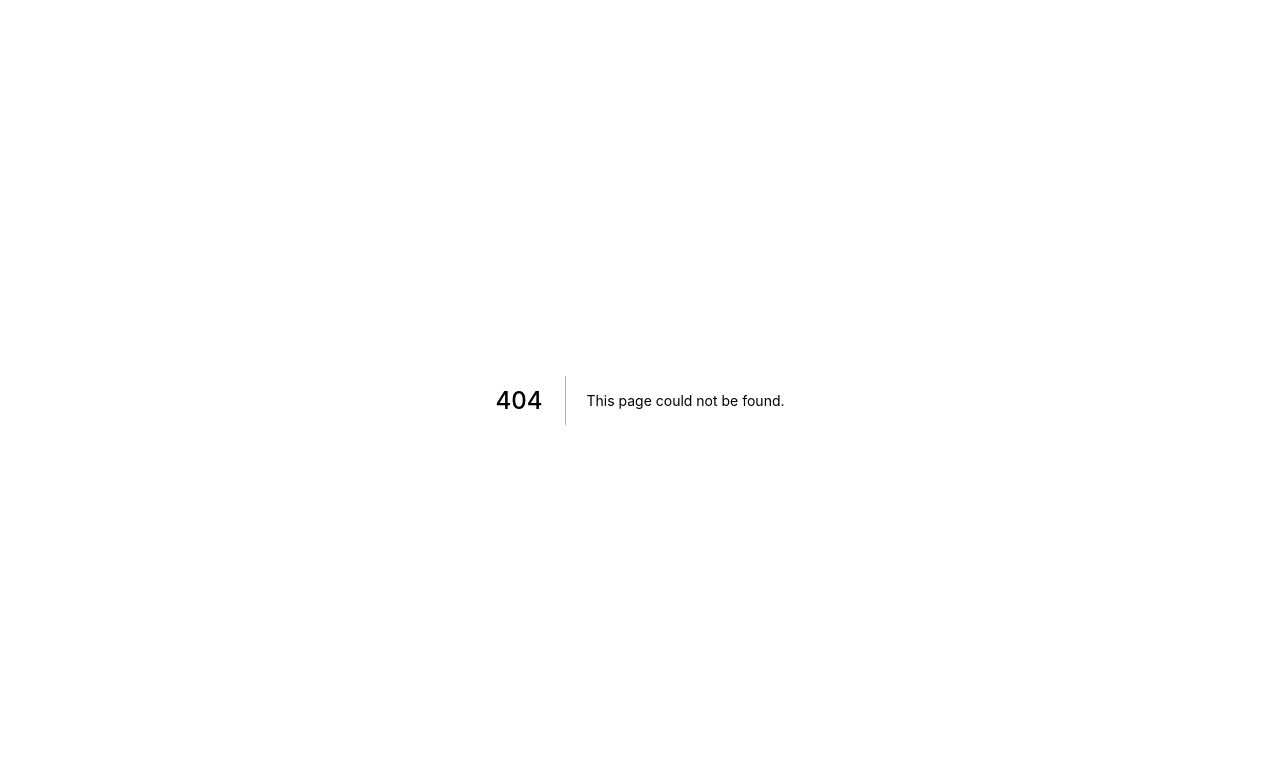
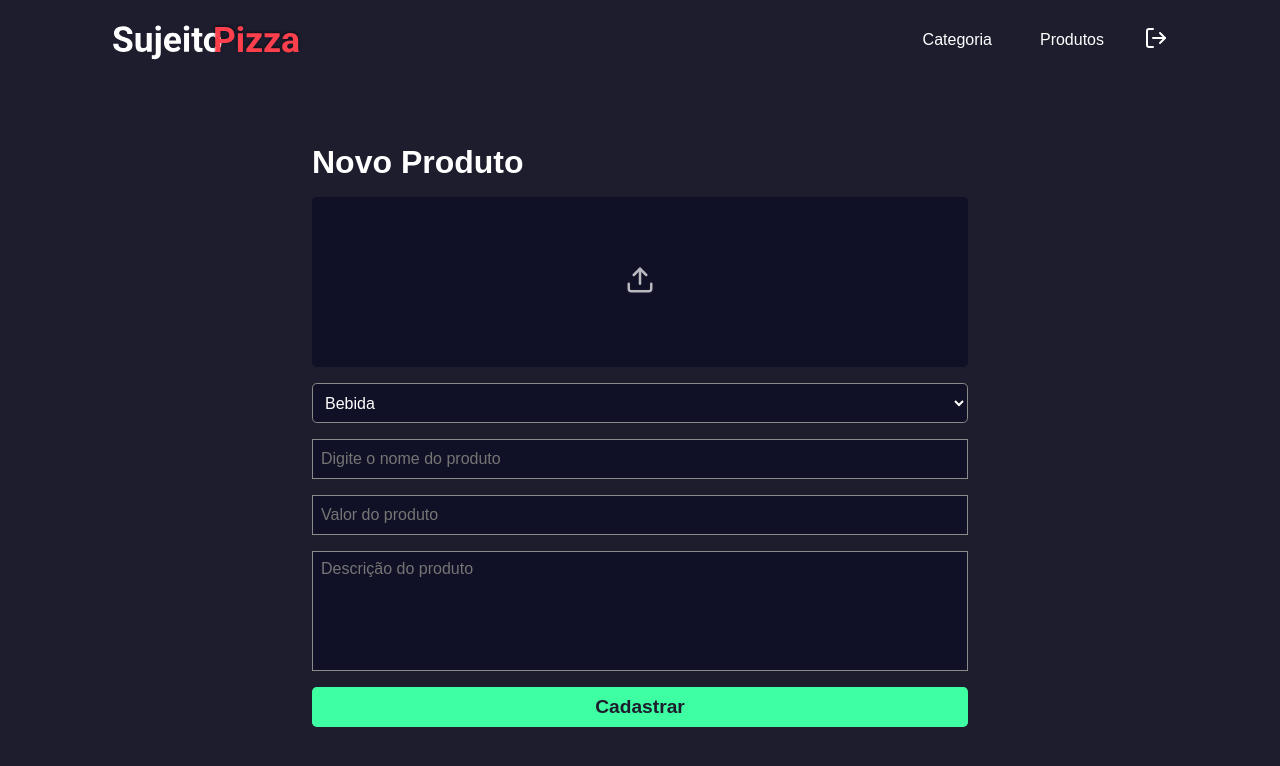
Before and after one commit to marcosJuniorPassarella/mjRestaurant-frontend, a Next.js app: page /product in a window 1280 px wide. Before the commit this address had no page. Shown: the top 766 px of the page. Built offline with nearby package versions, Linux system fonts and the light colour scheme.

Commit message:
main - Added product screen

```diff
--- a/src/components/Header/index.tsx
+++ b/src/components/Header/index.tsx
@@ -18,7 +18,7 @@
                         <a>Categoria</a>
                     </Link>
                     <Link href="/product">
-                        <a>Cardápio</a>
+                        <a>Produtos</a>
                     </Link>
                     <button onClick={signOut}>
                         <FiLogOut color='#fff' size={24} />
--- /dev/null
+++ b/src/pages/product/index.tsx
@@ -0,0 +1,99 @@
+import Head from 'next/head';
+import { Header } from '../../components/Header/index';
+import { canSSRAuth } from '../../utils/canSSRAuth';
+import styles from './styles.module.scss'
+import { FiUpload } from 'react-icons/fi'
+import { ChangeEvent, useState } from 'react';
+
+export default function Product() {
+    const [imgUrl, setImgUrl] = useState('');
+    const [image, setImage] = useState(null);
+
+    function handleFile(e: ChangeEvent<HTMLInputElement>) {
+        if (!e.target.files) {
+            return;
+        }
+        const image = e.target.files[0];
+        if (!image) {
+            return;
+        }
+        if (image.type === 'image/jpeg' || image.type === 'image/png') {
+            setImage(image);
+            setImgUrl(URL.createObjectURL(e.target.files[0]))
+        }
+    }
+
+    return (
+        <>
+            <Head>
+                <title>MjRestaurant - Novo Produto</title>
+            </Head>
+            <div className="">
+                <Header />
+
+                <main className={styles.container}>
+                    <h1>Novo Produto</h1>
+                    <form className={styles.form}>
+
+                        <label className={styles.labelImg}>
+                            <span>
+                                <FiUpload size={30} color="#fff" />
+                            </span>
+                            <input type="file" accept='image/png, image/jpeg'
+                                onChange={handleFile} />
+
+                            {imgUrl && (
+                                <img
+                                    className={styles.preview}
+                                    src={imgUrl}
+                                    alt="Foto do produto"
+                                    width={250}
+                                    height={250}
+                                />
+                            )}
+
+                        </label>
+
+                        <select>
+                            <option>Bebida</option>
+                            <option>Pizzas</option>
+                        </select>
+
+                        <input
+                            type="text"
+                            placeholder='Digite o nome do produto'
+                            className={styles.input}
+                        />
+
+                        <input
+                            type="text"
+                            placeholder='Valor do produto'
+                            className={styles.input}
+                        />
+
+                        <textarea
+                            placeholder='Descrição do produto'
+                            className={styles.input}
+                        />
+
+                        <button
+                            type='submit'
+                            className={styles.btnAdd}
+                        >
+                            Cadastrar
+                        </button>
+
+                    </form>
+
+                </main>
+
+            </div>
+        </>
+    )
+}
+
+export const getServerSidePros = canSSRAuth(async (ctx) => {
+    return {
+        props: {}
+    }
+})
--- /dev/null
+++ b/src/pages/product/styles.module.scss
@@ -0,0 +1,88 @@
+.container {
+  max-width: 720px;
+  margin: 4rem auto;
+  padding: 0 2rem;
+  display: flex;
+  justify-content: space-between;
+  flex-direction: column;
+
+  h1 {
+    color: var(--white);
+  }
+}
+
+.form {
+  display: flex;
+  flex-direction: column;
+  margin: 1rem 0;
+
+  textarea {
+    width: 100%;
+    min-height: 120px;
+    resize: none;
+    padding: 0.5rem;
+  }
+  select {
+    width: 100%;
+    height: 40px;
+    border-radius: 0.3rem;
+    margin-bottom: 1rem;
+    color: var(--white);
+    background-color: var(--dark-900);
+    border: 1px solid var(--gray-100);
+    padding: 0 0.5rem;
+  }
+}
+
+.input {
+  height: 40px;
+  margin-bottom: 1rem;
+  color: var(--white);
+  background-color: var(--dark-900);
+  border: 1px solid var(--gray-100);
+  padding: 0 0.5rem;
+}
+
+.btnAdd {
+  border-radius: 0.3rem;
+  height: 40px;
+  border: 0;
+  background-color: var(--green-900);
+  font-size: 1.2rem;
+  font-weight: bold;
+  color: var(--dark-700);
+}
+
+.labelImg {
+  width: 100%;
+  height: 170px;
+  background-color: var(--dark-900);
+  margin-bottom: 1rem;
+  border-radius: 0.3rem;
+  display: flex;
+  justify-content: center;
+  align-items: center;
+  cursor: pointer;
+
+  input {
+    display: none;
+  }
+
+  span {
+    z-index: 99;
+    position: absolute;
+    opacity: 0.7;
+    transition: all 0.7s;
+  }
+
+  span:hover {
+    opacity: 1;
+    transform: scale(1.2);
+  }
+}
+
+.preview {
+  width: 100%;
+  height: 100%;
+  object-fit: cover;
+}
```
Also changed, not shown: src/pages/category/index.tsx (+7 -1 lines).
